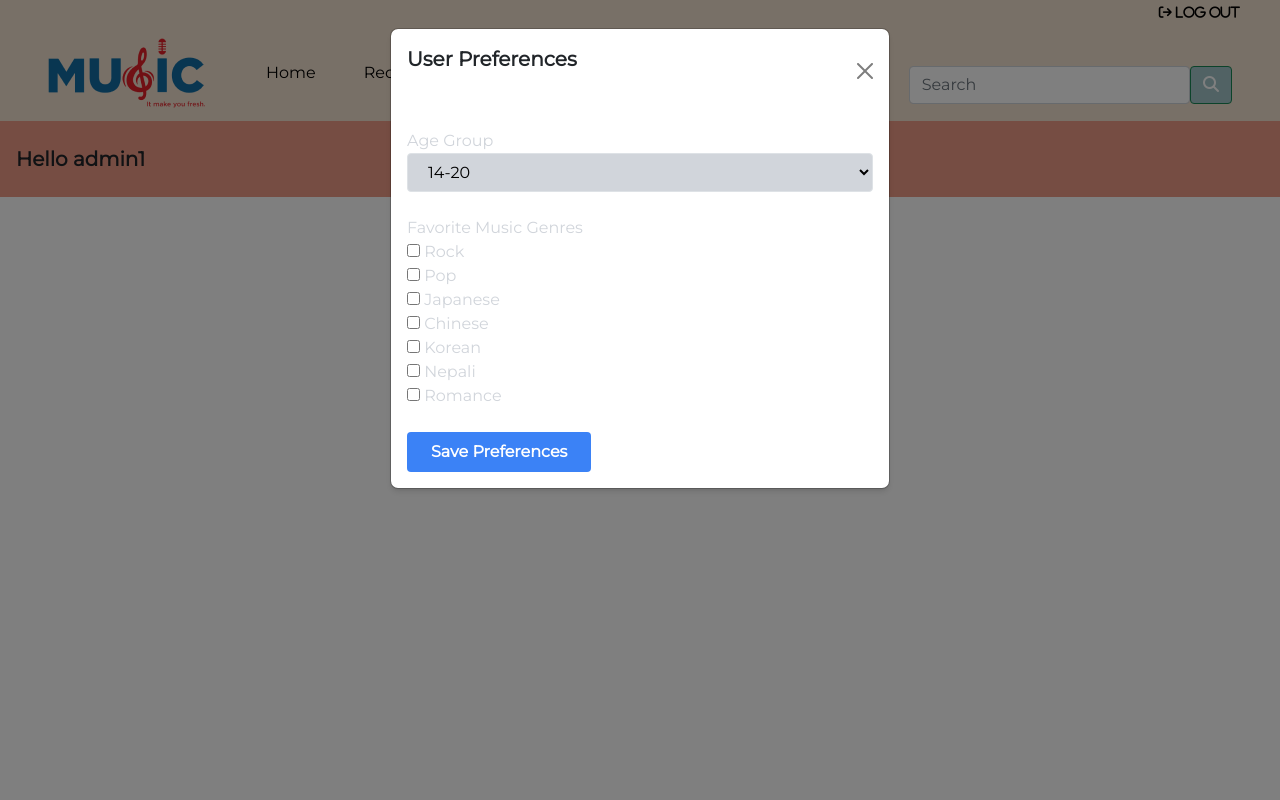
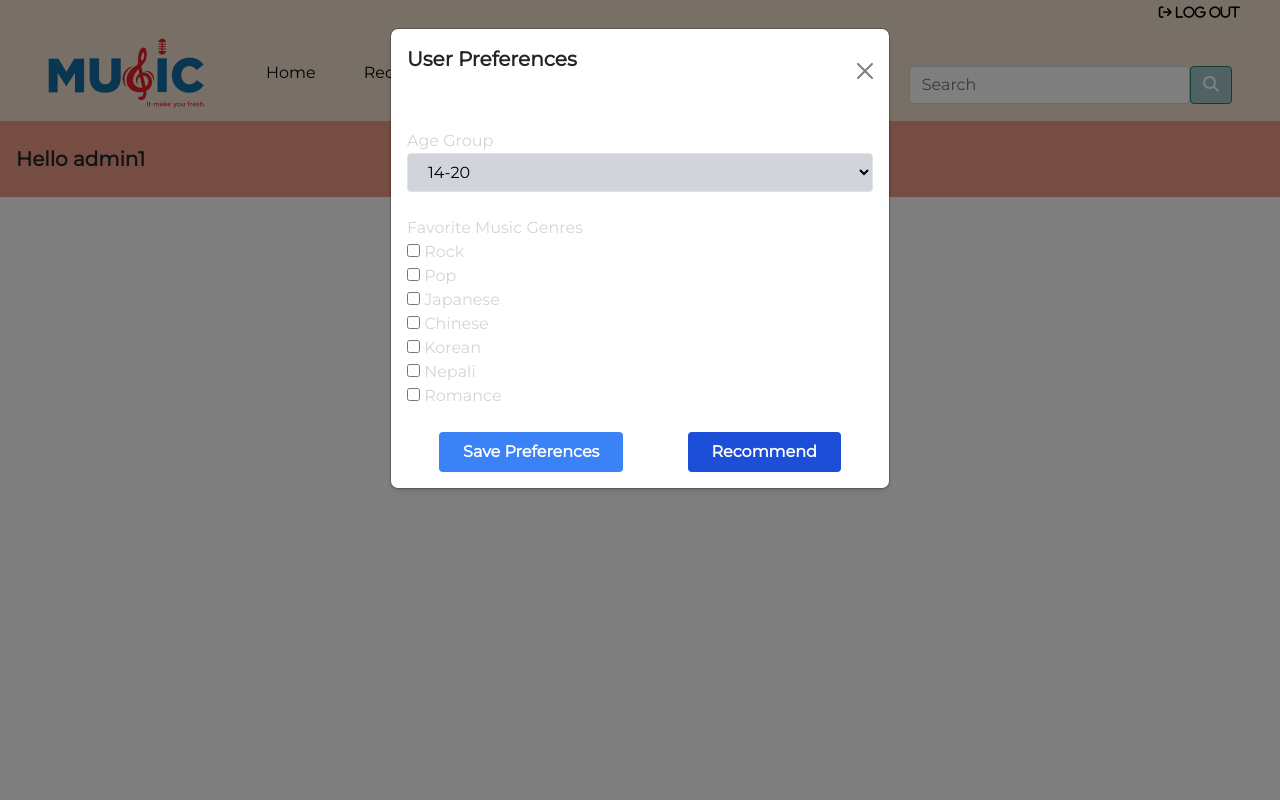
Before and after one commit to ritika1dotcom/finalProject, a Django app: template templates/home.html in a window 1280 px wide. Run offline with Django 4.2, Linux system fonts and the light colour scheme; the template is opened without the code that fills it: values that come from a table or form of the project are taken from there, others are empty; a user stored in the database is signed in; some libraries are stand-ins or nearby versions.

Commit message:
recommedn button

```diff
--- a/templates/home.html
+++ b/templates/home.html
@@ -53,7 +53,11 @@
                                     {{ form.favorite_music_genre }}
                                 </div>
 
-                                <button type="button" onclick="savePreferences()" class="bg-blue-500 hover:bg-blue-600 text-white font-semibold py-2 px-4 rounded focus:outline-none focus:shadow-outline-blue active:bg-blue-700">Save Preferences</button>
+                                <div class="flex flex-row justify-around">
+                                    <button type="button" onclick="savePreferences()" class="bg-blue-500 hover:bg-blue-600 text-white font-semibold py-2 px-4 rounded focus:outline-none focus:shadow-outline-blue active:bg-blue-700">Save Preferences</button>
+                                    <button type="button" id="recommendButton" onclick="redirectRecommend()" class="bg-blue-700 hover:bg-blue-900 text-white font-semibold py-2 px-4 rounded focus:outline-none focus:shadow-outline-blue active:bg-blue-700" disabled>Recommend</button>
+                                </div>
+
                             </form>
                         </div>
                     </div>
@@ -73,6 +77,12 @@
                         title: 'Preferences Saved!',
                         text: 'Your preferences have been successfully saved.',
                     });
+                    // Enable Recommend button after preferences are saved
+                    document.getElementById('recommendButton').disabled = false;
+                }
+                function redirectRecommend() {
+                    // Redirect to the specified URL
+                    window.location.href = "{% url 'recommend_song' request.user.username %}";
                 }
             </script>
         {% endif %}
```
Also changed, not shown: db.sqlite3, 1 other file.
